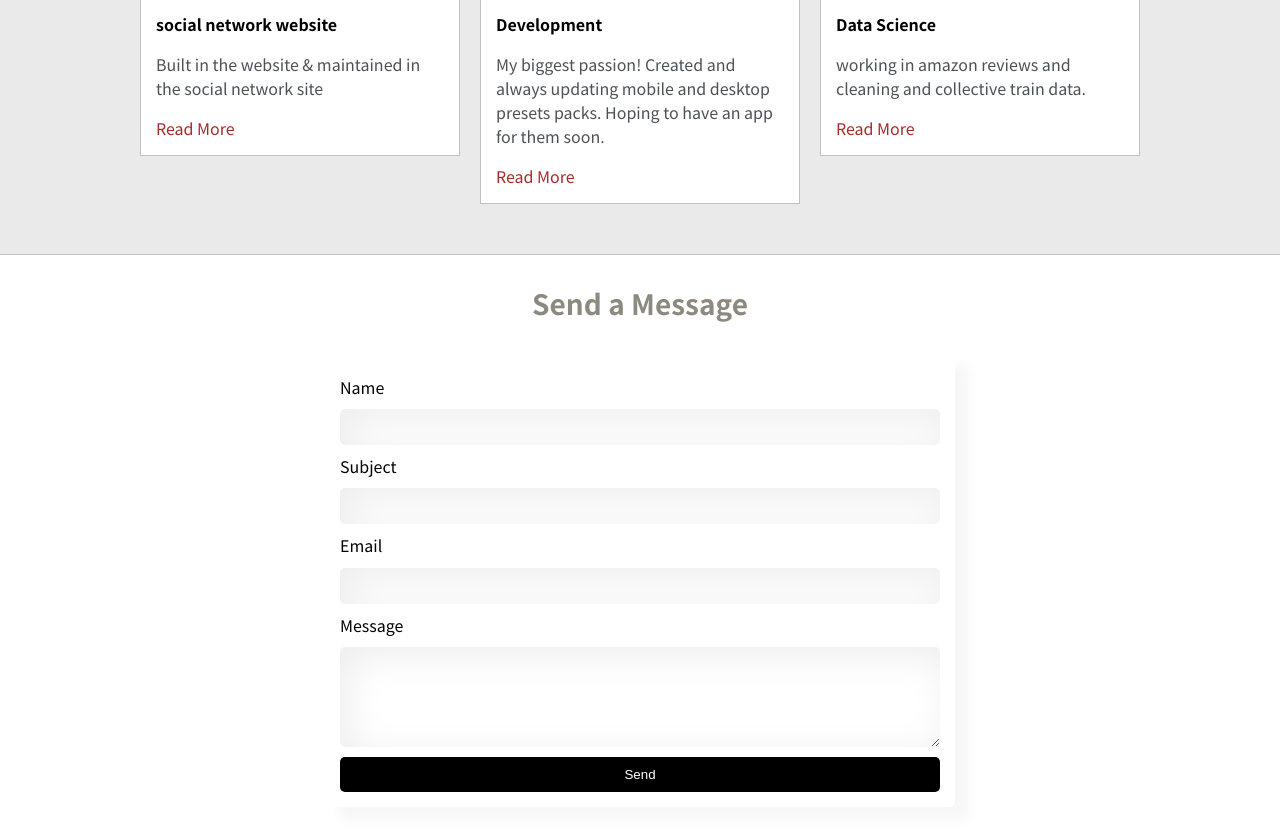
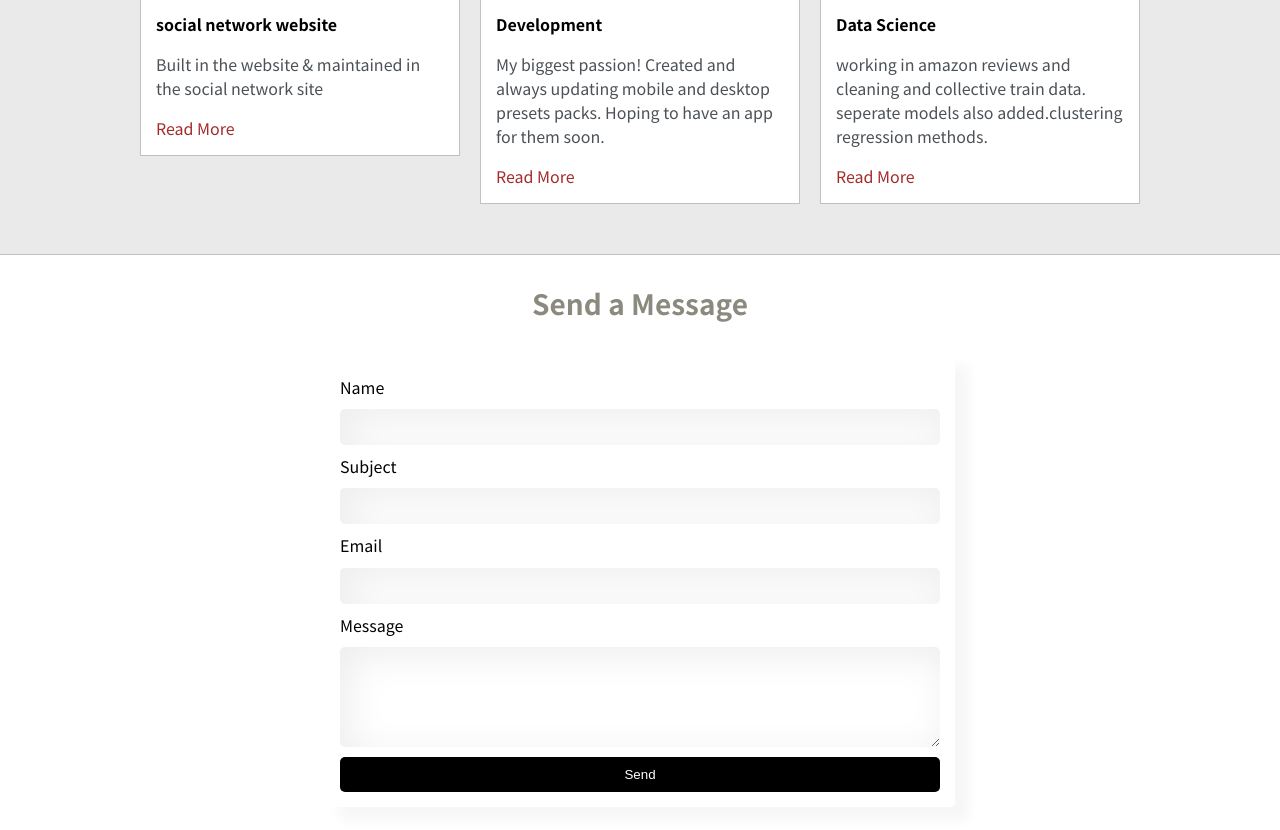
Before and after one commit to BhavyaBibi/my_website_22, a plain HTML site: page index.html in a window 1280 px wide. Shown: the part 2313-3143 px from the top of the page. Drawn offline with Linux system fonts and the light colour scheme; a script that the page names is missing; a web font is replaced by a local one.

Commit message:
the editings are done

```diff
--- a/index.html
+++ b/index.html
@@ -153,7 +153,7 @@
 						<img class="thumbnail" src="images/machine.jpg">
 						<div class="post-preview">
 							<h6 class="post-title">Data Science</h6>
-							<p class="post-intro">working in amazon reviews and cleaning and collective train data.</p>
+							<p class="post-intro">working in amazon reviews and cleaning and collective train data.  seperate models also added.clustering regression methods.  </p>
 							<a href="post.html">Read More</a>
 						</div>
 					</div>
```
